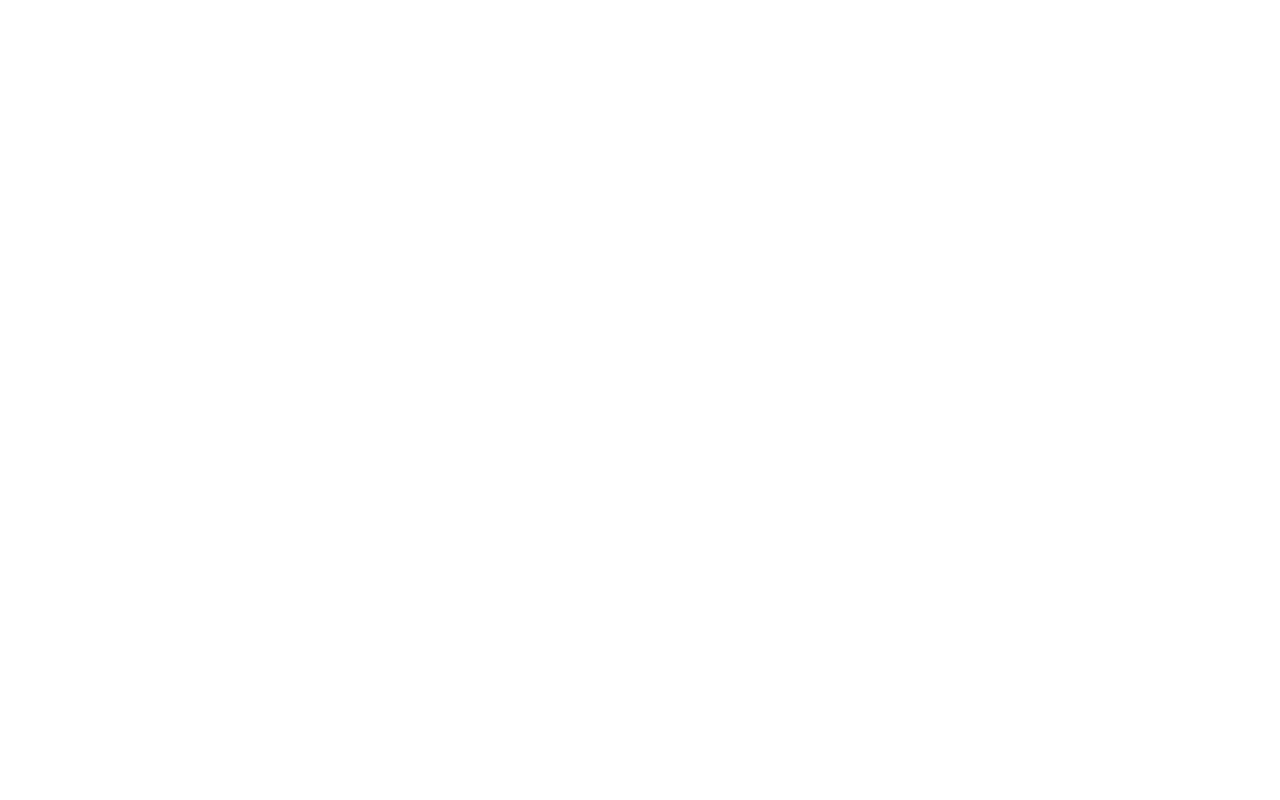
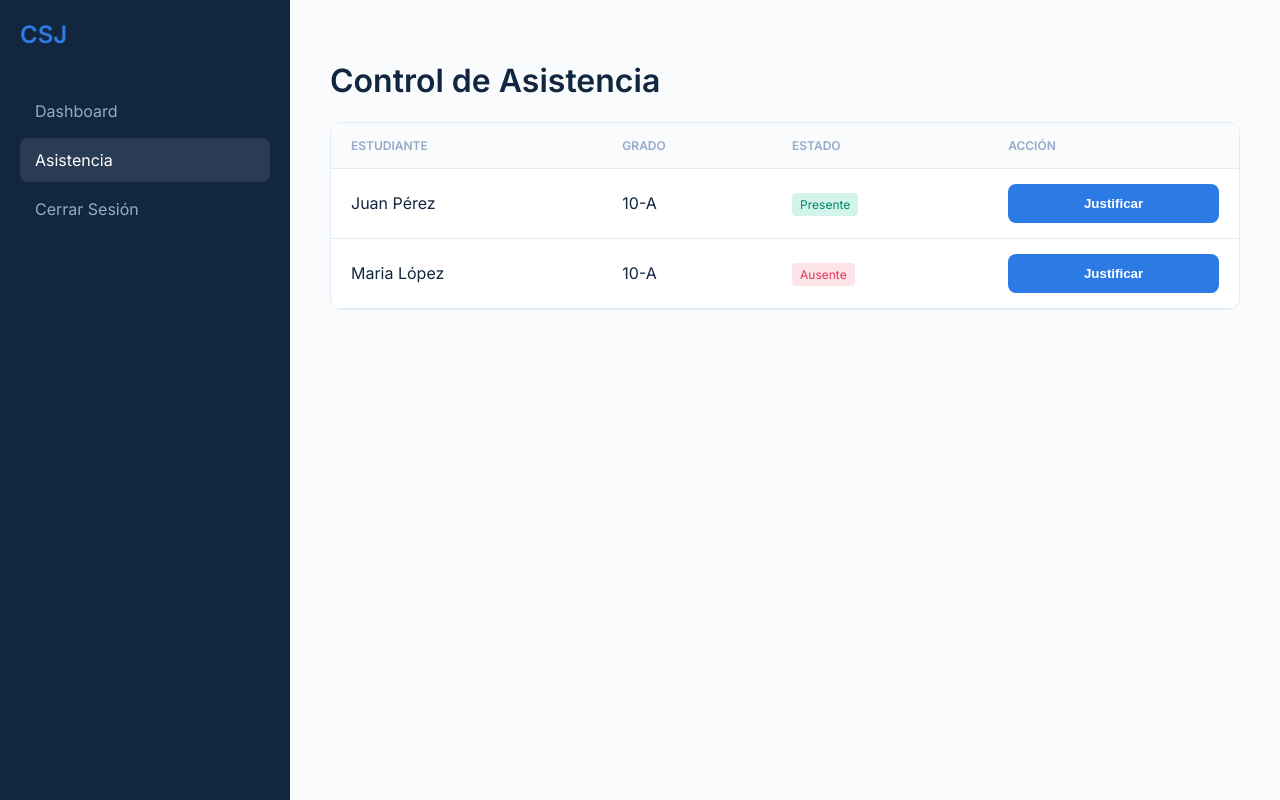
Before and after one commit to Camiloalv200622chj/modulo-autenticacion, a website: page asistencia.html in a window 1280 px wide. Drawn offline with Linux system fonts and the light colour scheme.

Commit message:
feat: login functionality modern design and Vite setup

```diff
--- a/app.js
+++ b/app.js
@@ -13,11 +13,11 @@
       return;
     }
 
-    error.innerText = "Usuario o contraseñaincorrectos";
+    error.innerText = "Usuario o contraseña incorrectos";
     return;
   }
 
-  // Guardar sesión nn
+  // Guardar sesión
   localStorage.setItem("user", email);
 
   window.location.href = "dashboard.html";
--- a/asistencia.html
+++ b/asistencia.html
@@ -0,0 +1,57 @@
+<!DOCTYPE html>
+<html lang="es">
+<head>
+    <meta charset="UTF-8">
+    <meta name="viewport" content="width=device-width, initial-scale=1.0">
+    <title>Asistencia - Colegio San José</title>
+    <link rel="stylesheet" href="styles.css">
+    <link href="https://fonts.googleapis.com/css2?family=Inter:wght@400;600&display=swap" rel="stylesheet">
+</head>
+<body class="asistencia-page">
+    <nav class="sidebar">
+        <div class="logo">CSJ</div>
+        <ul>
+            <li><a href="dashboard.html">Dashboard</a></li>
+            <li class="active"><a href="asistencia.html">Asistencia</a></li>
+            <li><a href="#" onclick="logout()">Cerrar Sesión</a></li>
+        </ul>
+    </nav>
+    <main class="content">
+        <header>
+            <h1>Control de Asistencia</h1>
+        </header>
+        <div class="table-container">
+            <table>
+                <thead>
+                    <tr>
+                        <th>Estudiante</th>
+                        <th>Grado</th>
+                        <th>Estado</th>
+                        <th>Acción</th>
+                    </tr>
+                </thead>
+                <tbody>
+                    <tr>
+                        <td>Juan Pérez</td>
+                        <td>10-A</td>
+                        <td><span class="status present">Presente</span></td>
+                        <td><button class="btn-check">Justificar</button></td>
+                    </tr>
+                    <tr>
+                        <td>Maria López</td>
+                        <td>10-A</td>
+                        <td><span class="status missing">Ausente</span></td>
+                        <td><button class="btn-check">Justificar</button></td>
+                    </tr>
+                </tbody>
+            </table>
+        </div>
+    </main>
+    <script>
+        function logout() {
+            localStorage.removeItem('user');
+            window.location.href = 'index.html';
+        }
+    </script>
+</body>
+</html>
--- a/styles.css
+++ b/styles.css
@@ -1,48 +1,164 @@
+:root {
+  --primary: #2c7be5;
+  --bg: #f9fbfd;
+  --text: #12263f;
+  --card-bg: #ffffff;
+  --border: #e3ebf6;
+}
+
 body {
-  font-family: Arial;
-  background: #f4f4f4;
+  font-family: 'Inter', sans-serif;
+  background-color: var(--bg);
+  color: var(--text);
+  margin: 0;
+  display: flex;
+  min-height: 100vh;
+}
+
+.login-container {
+  margin: auto;
+  background: var(--card-bg);
+  padding: 40px;
+  border-radius: 12px;
+  box-shadow: 0 10px 30px rgba(0,0,0,0.05);
+  width: 100%;
+  max-width: 400px;
   text-align: center;
 }
 
-.login-container {
-  margin-top: 100px;
-}
-
 input {
-  display: block;
-  margin: 10px auto;
-  padding: 10px;
+  width: 100%;
+  padding: 12px;
+  margin: 10px 0;
+  border: 1px solid var(--border);
+  border-radius: 8px;
+  box-sizing: border-box;
 }
 
 button {
-  padding: 10px;
-  background: #2c7be5;
+  width: 100%;
+  padding: 12px;
+  background: var(--primary);
   color: white;
   border: none;
+  border-radius: 8px;
+  font-weight: 600;
   cursor: pointer;
+  transition: opacity 0.2s;
 }
 
-.dashboard {
+button:hover {
+  opacity: 0.9;
+}
+
+/* Sidebar & Layout */
+.sidebar {
+  width: 250px;
+  background: #12263f;
+  color: white;
   padding: 20px;
+}
+
+.sidebar .logo {
+  font-size: 24px;
+  font-weight: bold;
+  margin-bottom: 40px;
+  color: var(--primary);
+}
+
+.sidebar ul {
+  list-style: none;
+  padding: 0;
+}
+
+.sidebar li {
+  padding: 12px 15px;
+  border-radius: 8px;
+  margin-bottom: 5px;
+}
+
+.sidebar li.active {
+  background: rgba(255,255,255,0.1);
+}
+
+.sidebar a {
+  color: #95aac9;
+  text-decoration: none;
+  display: block;
+}
+
+.sidebar li.active a {
+  color: white;
+}
+
+.content {
+  flex: 1;
+  padding: 40px;
+}
+
+.stats {
+  display: grid;
+  grid-template-columns: repeat(auto-fit, minmax(200px, 1fr));
+  gap: 20px;
+  margin-top: 20px;
 }
 
 .card {
   background: white;
-  margin: 10px;
-  padding: 15px;
-  border-radius: 10px;
+  padding: 24px;
+  border-radius: 12px;
+  border: 1px solid var(--border);
 }
 
-.alert {
-  background: #ffcccc;
+.card h3 {
+  margin: 0;
+  font-size: 14px;
+  color: #95aac9;
+  text-transform: uppercase;
+}
+
+.card p {
+  font-size: 24px;
+  font-weight: bold;
+  margin: 10px 0 0;
+}
+
+.card.alert p {
+  color: #e63757;
+}
+
+/* Tables */
+.table-container {
+  background: white;
+  border-radius: 12px;
+  border: 1px solid var(--border);
+  overflow: hidden;
+  margin-top: 20px;
 }
 
 table {
-  margin: auto;
+  width: 100%;
   border-collapse: collapse;
 }
 
-td, th {
-  border: 1px solid #ccc;
-  padding: 10px;
+th, td {
+  padding: 15px 20px;
+  text-align: left;
+  border-bottom: 1px solid var(--border);
 }
+
+th {
+  background: #f9fbfd;
+  color: #95aac9;
+  font-size: 12px;
+  text-transform: uppercase;
+}
+
+.status {
+  padding: 4px 8px;
+  border-radius: 4px;
+  font-size: 12px;
+}
+
+.present { background: #d2f4ea; color: #008766; }
+.missing { background: #fde4e9; color: #e63757; }
```
Also changed, not shown: dashboard.html (+46 -0 lines), index.html (+16 -14 lines), package.json (added, +14 -0 lines).
